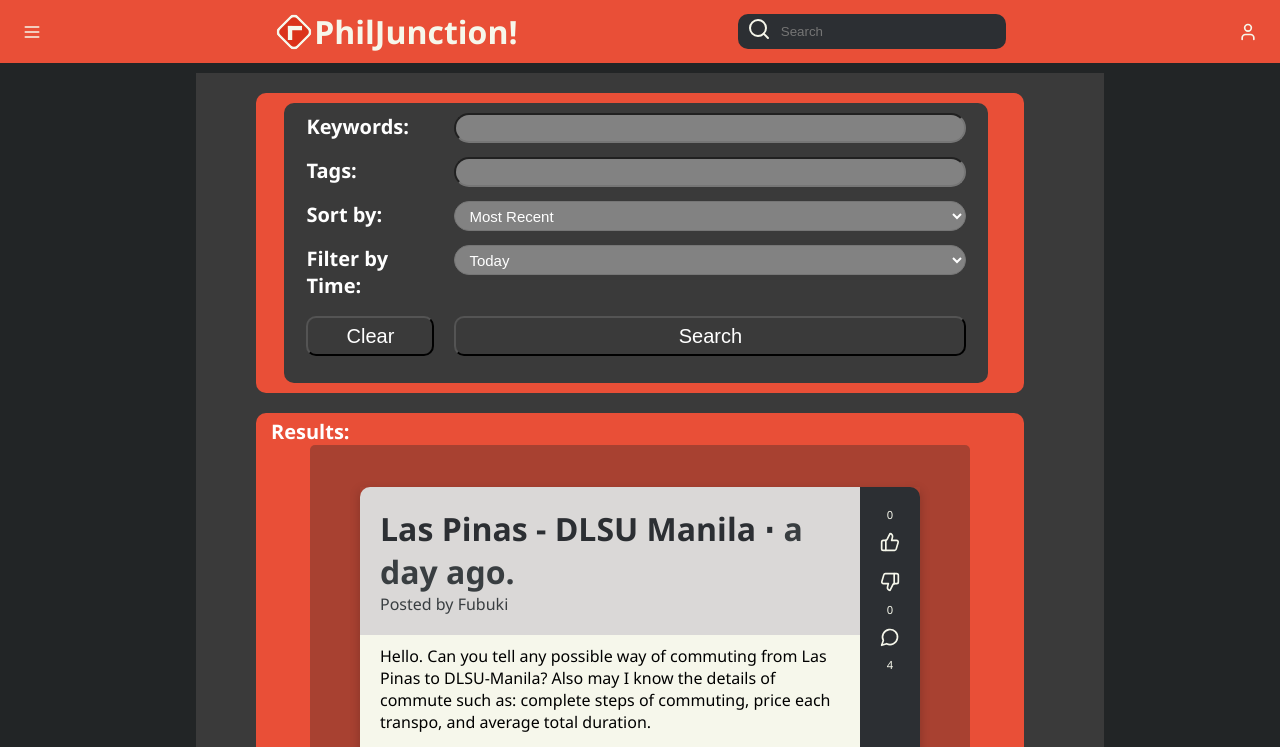
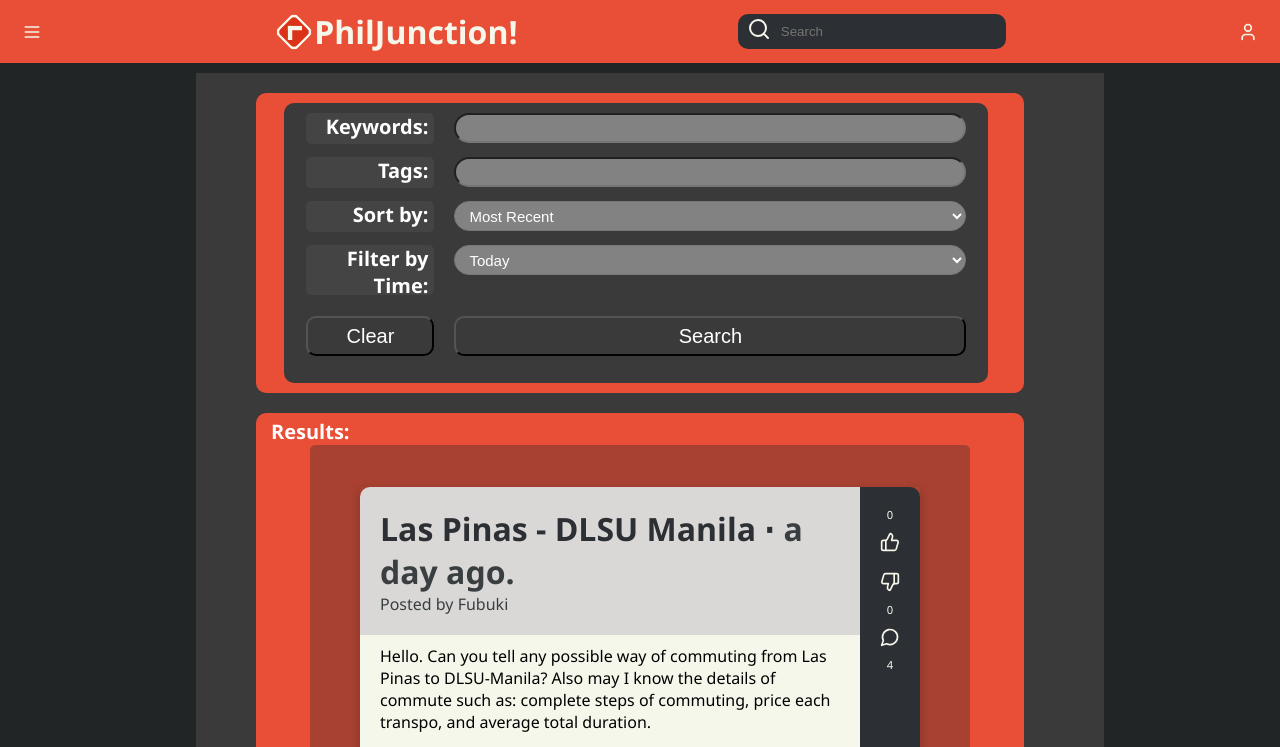
Before and after one commit to tonishii/PhilJunction, a React (Vite) app: page /search in a window 1280 px wide. Shown: the top 747 px of the page. Built offline with nearby package versions, Linux system fonts and the light colour scheme.

Commit message:
edited advanced search layout

```diff
--- a/src/styles/search-styles.css
+++ b/src/styles/search-styles.css
@@ -42,6 +42,13 @@
     font-size: 20px;
     color: white;
     font-weight: 600;
+    text-align: right;
+    background-color: rgb(68, 68, 68);
+    height: 70%;
+    justify-content: center;
+    align-items: center;
+    padding-right: 6px;
+    border-radius: 5px;
 }
 
 .search-body input, .search-body select {
@@ -51,6 +58,7 @@
     padding-left: 10px;
     font-size: 15px;
     font-weight: 500;
+
 }
 
 .search-list {
```
